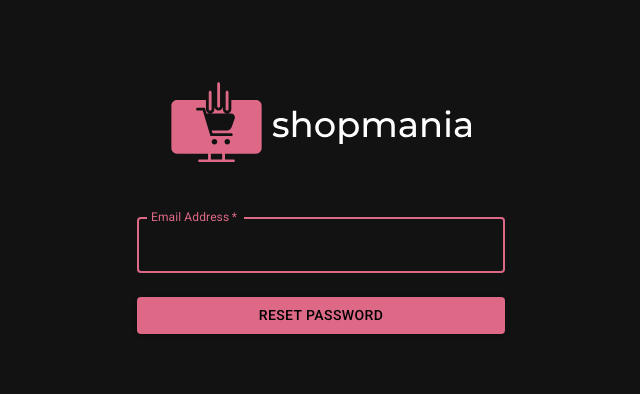
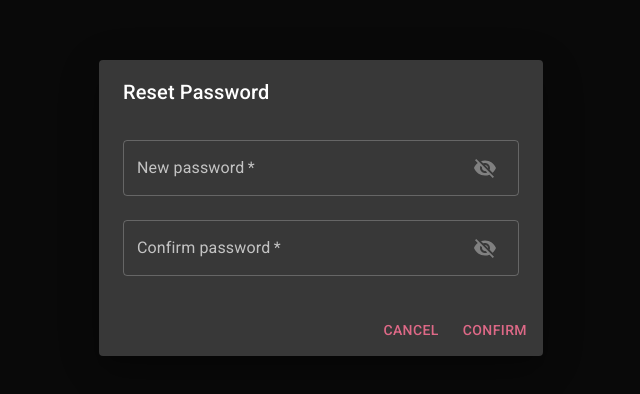
Before and after one commit to abdel-17/shopmania, a React (Vite) app: page /forgot in a window 1280 px wide. Shown: the part 192-586 px from the top of the page, without its empty margins (319-959 px from the left). Built offline with nearby package versions, Linux system fonts and the light colour scheme; no server answers.

Commit message:
Implemented password reset

```diff
--- a/src/App.tsx
+++ b/src/App.tsx
@@ -13,19 +13,27 @@ import { createContext, useContext, useEffect, useState } from "react";
 import { Session } from "@supabase/supabase-js";
 import ErrorBoundary from "./components/ErrorBoundary";
 import supabase from "./supabase/client";
+import ResetPasswordDialog from "./components/ResetPasswordDialog";
 
 const SessionContext = createContext<Session | null>(null);
 
 export function App() {
   const [session, setSession] = useState<Session | null>(null);
+  const [showResetDialog, setShowResetDialog] = useState(true);
+
+  const onCloseResetDialog = () => setShowResetDialog(false);
 
   useEffect(() => {
     // Listen to changes to the auth state.
     const {
       data: { subscription },
     } = supabase.auth.onAuthStateChange((event, session) => {
+      setSession(session);
+
       console.log(event);
-      setSession(session);
+      if (event === "PASSWORD_RECOVERY") {
+        setShowResetDialog(true);
+      }
     });
 
     return () => subscription.unsubscribe();
@@ -56,6 +64,8 @@ export function App() {
 
             <Route path="/forgot" element={<ForgotPassword />} />
           </Routes>
+
+          <ResetPasswordDialog open={showResetDialog} onClose={onCloseResetDialog} />
         </BrowserRouter>
       </ErrorBoundary>
     </SessionContext.Provider>
--- /dev/null
+++ b/src/components/ResetPasswordDialog.tsx
@@ -0,0 +1,75 @@
+import { Button, Dialog, DialogActions, DialogContent, DialogTitle } from "@mui/material";
+import PasswordTextField from "./PasswordTextField";
+import Form from "./Form";
+import { useMutation } from "@tanstack/react-query";
+import supabase from "../supabase/client";
+import { useState } from "react";
+
+export default function ResetPasswordDialog(props: {
+  open: boolean;
+  onClose: () => void;
+}) {
+  const { open, onClose } = props;
+  const [error, setError] = useState<string | null>(null);
+
+  const onPasswordChange = () => setError(null);
+
+  const action = (formData: FormData) => {
+    const newPassword = formData.get("password") as string;
+    const confirm = formData.get("confirm") as string;
+
+    if (newPassword !== confirm) {
+      setError("Passwords do not match");
+      return;
+    }
+    updatePassword.mutate(newPassword);
+  };
+
+  const updatePassword = useMutation(async (newPassword: string) => {
+    const { error } = await supabase.auth.updateUser({ password: newPassword });
+    if (error) {
+      setError(error.message);
+      return;
+    }
+    console.log("Updated password successfully");
+    onClose();
+  });
+
+  return (
+    <Dialog open={open} maxWidth="xs">
+      <Form action={action}>
+        <DialogTitle>Reset Password</DialogTitle>
+
+        <DialogContent>
+          <PasswordTextField
+            id="new-password"
+            name="password"
+            autoFocus
+            autoComplete="new-password"
+            label="New password"
+            onChange={onPasswordChange}
+          />
+          <PasswordTextField
+            id="confirm-password"
+            name="confirm"
+            autoComplete="new-password"
+            label="Confirm password"
+            error={error !== null}
+            helperText={error}
+            onChange={onPasswordChange}
+          />
+        </DialogContent>
+
+        <DialogActions>
+          <Button type="button" onClick={onClose} disabled={updatePassword.isLoading}>
+            Cancel
+          </Button>
+
+          <Button type="submit" disabled={updatePassword.isLoading}>
+            Confirm
+          </Button>
+        </DialogActions>
+      </Form>
+    </Dialog>
+  );
+}
```
